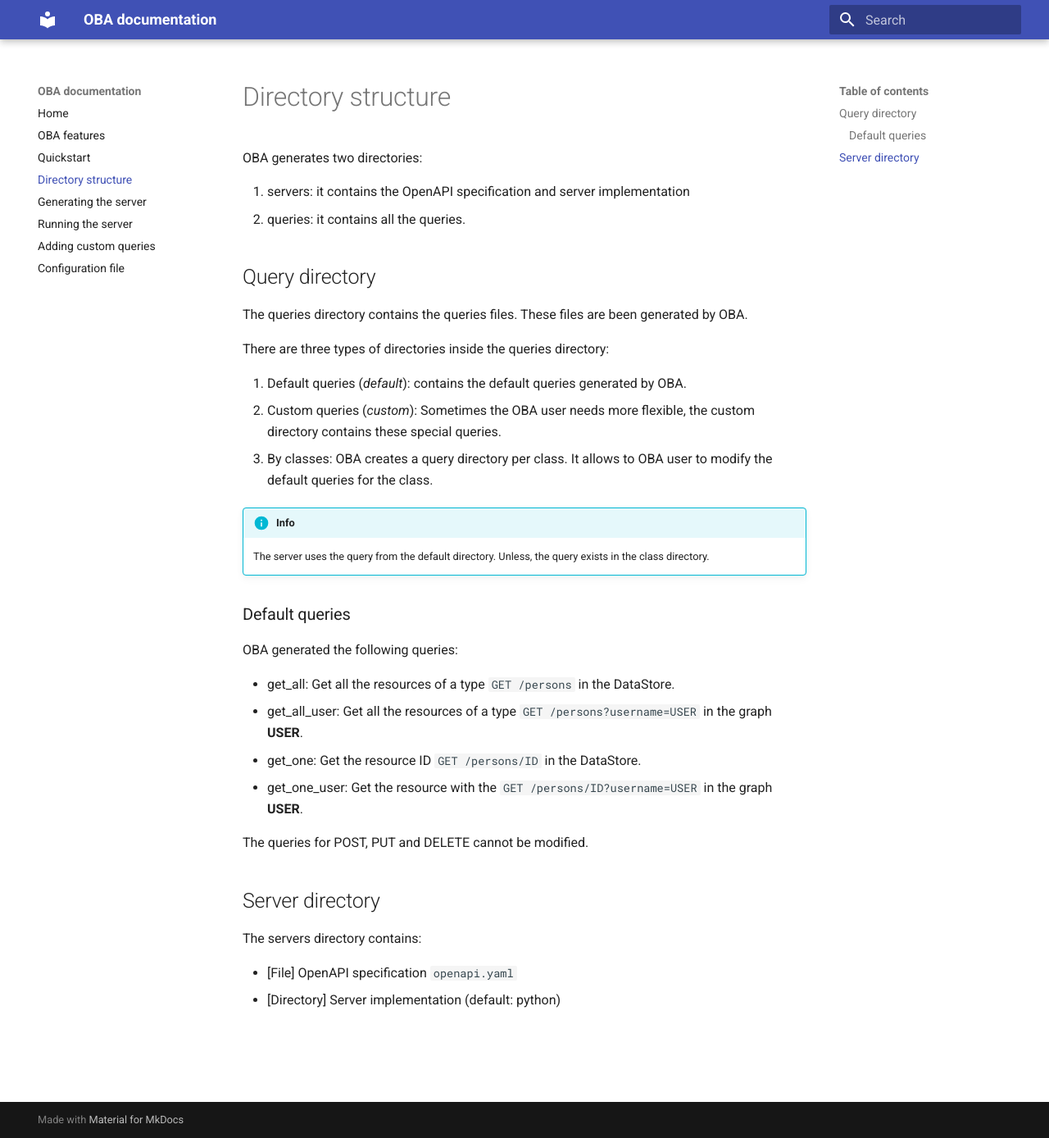
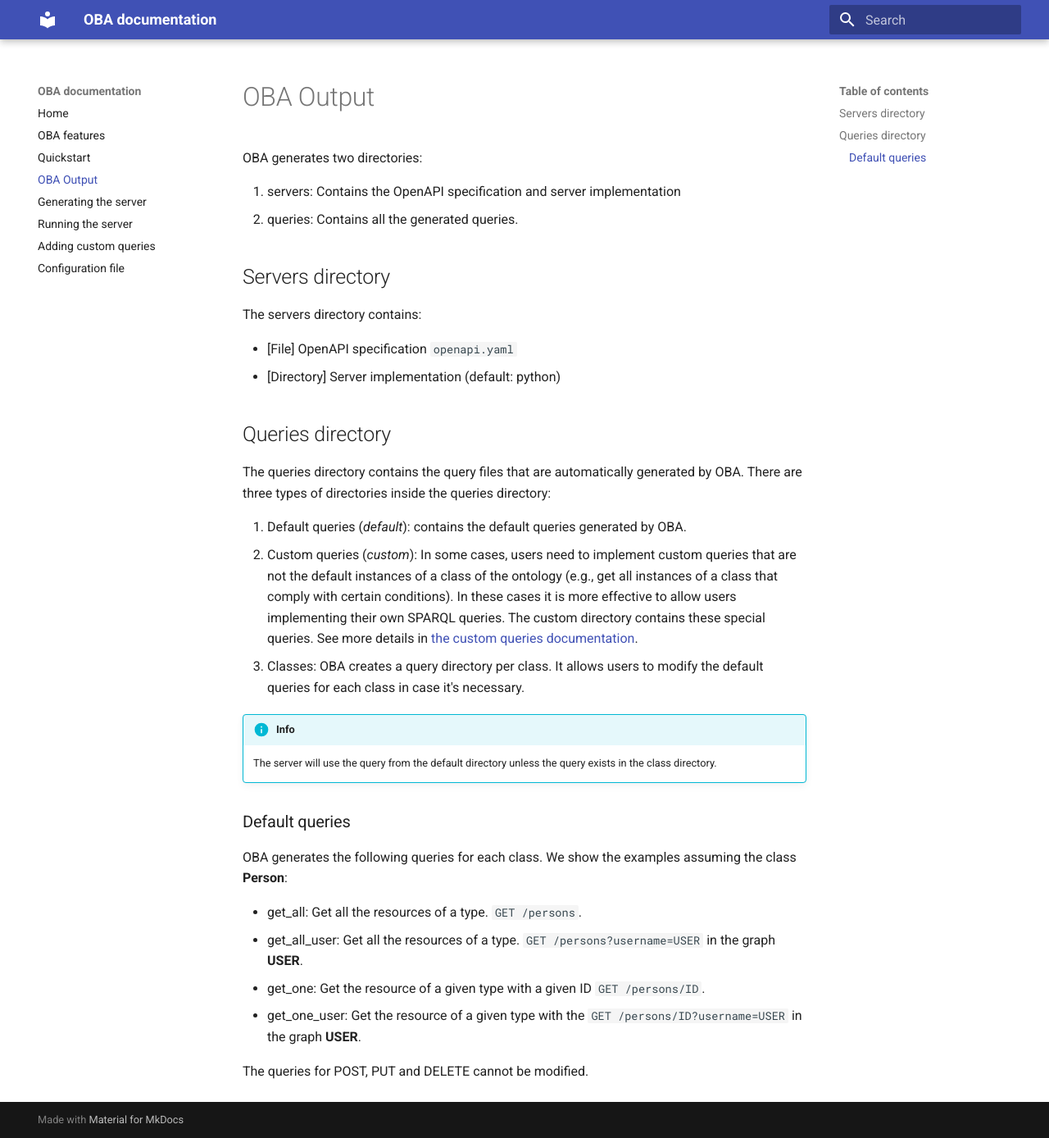
Before and after one commit to KnowledgeCaptureAndDiscovery/OBA, an MkDocs documentation site: the page built from docs/result.md, in a window 1280 px wide and 1388 px high. Shown: the whole window at 82% size. Built offline with MkDocs 1.6.1 and Material for MkDocs 9.7.7, drawn with Linux system fonts in a browser that asks for light colours.

Commit message:
Half of the documentation revisited

```diff
--- a/docs/result.md
+++ b/docs/result.md
@@ -1,37 +1,35 @@
 
 OBA generates two directories:
 
-1. servers: it contains the OpenAPI specification and server implementation
-2. queries: it contains all the queries.
+1. servers: Contains the OpenAPI specification and server implementation
+2. queries: Contains all the generated queries.
 
-## Query directory
-
-The queries directory contains the queries files. These files are been generated by OBA.
-
-There are three types of directories inside the queries directory:
-
-1. Default queries (_default_): contains the default queries generated by OBA.
-2. Custom queries (_custom_): Sometimes the OBA user needs more flexible, the custom directory contains these special queries.
-3. By classes: OBA creates a query directory per class. It allows to OBA user to modify the default queries for the class.
-
-!!!info
-    The server uses the query from the default directory. Unless, the query exists in the class directory.
-
-
-### Default queries
-
-OBA generated the following queries:
-
-- get_all: Get all the resources of a type `GET /persons` in the DataStore.
-- get_all_user: Get all the resources of a type `GET /persons?username=USER` in the graph **USER**.
-- get_one: Get the resource ID `GET /persons/ID` in the DataStore.
-- get_one_user: Get the resource with the `GET /persons/ID?username=USER` in the graph **USER**.
-
-The queries for POST, PUT and DELETE cannot be modified.
-
-## Server directory
+## Servers directory
 
 The servers directory contains:
 
 - [File] OpenAPI specification `openapi.yaml`
 - [Directory] Server implementation (default: python)
+
+## Queries directory
+
+The queries directory contains the query files that are automatically generated by OBA. There are three types of directories inside the queries directory:
+
+1. Default queries (_default_): contains the default queries generated by OBA.
+2. Custom queries (_custom_): In some cases, users need to implement custom queries that are not the default instances of a class of the ontology (e.g., get all instances of a class that comply with certain conditions). In these cases it is more effective to allow users implementing their own SPARQL queries. The custom directory contains these special queries. See more details in [the custom queries documentation](https://oba.readthedocs.io/en/latest/adding_custom_queries/).
+3. Classes: OBA creates a query directory per class. It allows users to modify the default queries for each class in case it's necessary.
+
+!!!info
+    The server will use the query from the default directory unless the query exists in the class directory.
+
+
+### Default queries
+
+OBA generates the following queries for each class. We show the examples assuming the class **Person**:
+
+- get_all: Get all the resources of a type.  `GET /persons`.
+- get_all_user: Get all the resources of a type.  `GET /persons?username=USER` in the graph **USER**.
+- get_one: Get the resource of a given type with a given ID `GET /persons/ID`.
+- get_one_user: Get the resource of a given type with the `GET /persons/ID?username=USER` in the graph **USER**.
+
+The queries for POST, PUT and DELETE cannot be modified.
--- a/mkdocs.yml
+++ b/mkdocs.yml
@@ -3,7 +3,7 @@ nav:
   - Home: index.md
   - OBA features: features.md
   - Quickstart: quickstart.md
-  - Directory structure: result.md
+  - OBA Output: result.md
   - Generating the server: server.md
   - Running the server: running_server.md
   - Adding custom queries: adding_custom_queries.md
```
Also changed, not shown: docs/features.md (+10 -13 lines), docs/index.md (+6 -5 lines), docs/quickstart.md (+13 -13 lines).
